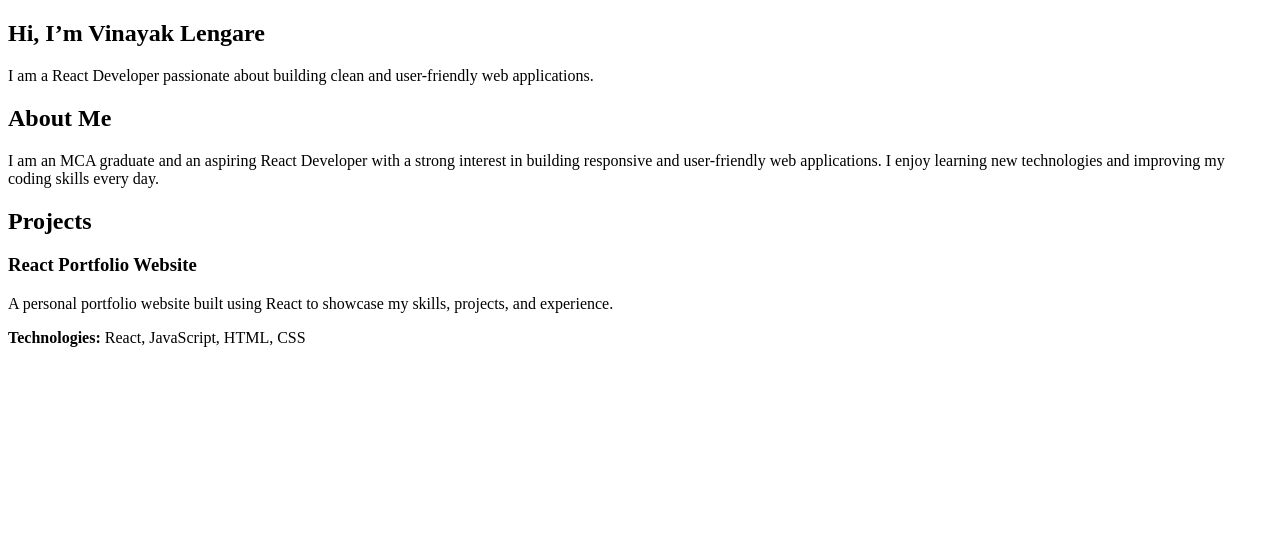
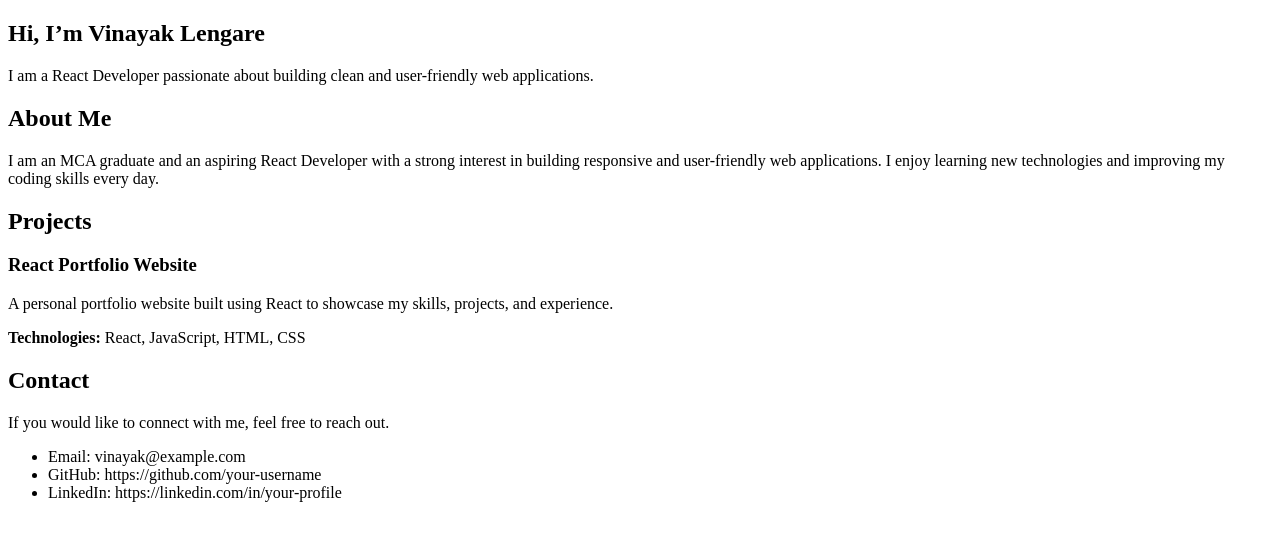
Before and after one commit to VinayakLengare/react-portfolio, a React (Vite) app: page / in a window 1280 px wide. Shown: the top 540 px of the page. Built offline with nearby package versions, Linux system fonts and the light colour scheme.

Commit message:
Add Contact section to portfolio

```diff
--- a/src/App.jsx
+++ b/src/App.jsx
@@ -3,6 +3,7 @@ import viteLogo from "/vite.svg";
 import Home from "./pages/Home";
 import About from "./pages/About";
 import Projects from "./pages/Projects";
+import Contact from "./pages/Contact";
 
 function App() {
   return (
@@ -10,6 +11,7 @@ function App() {
       <Home />
        <About />
        <Projects/>
+       <Contact/>
     </div>
   );
 }
--- /dev/null
+++ b/src/pages/Contact.jsx
@@ -0,0 +1,16 @@
+function Contact() {
+  return (
+    <section>
+      <h2>Contact</h2>
+      <p>If you would like to connect with me, feel free to reach out.</p>
+
+      <ul>
+        <li>Email: vinayak@example.com</li>
+        <li>GitHub: https://github.com/your-username</li>
+        <li>LinkedIn: https://linkedin.com/in/your-profile</li>
+      </ul>
+    </section>
+  );
+}
+
+export default Contact;
```
